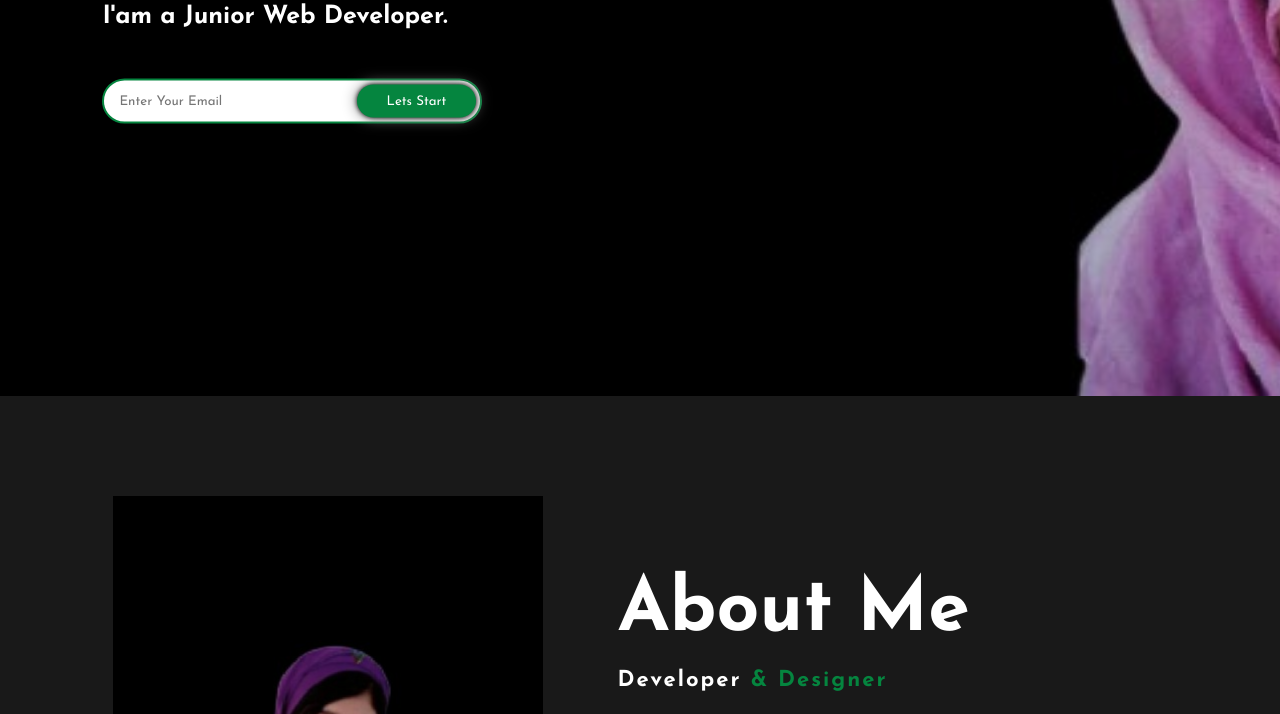
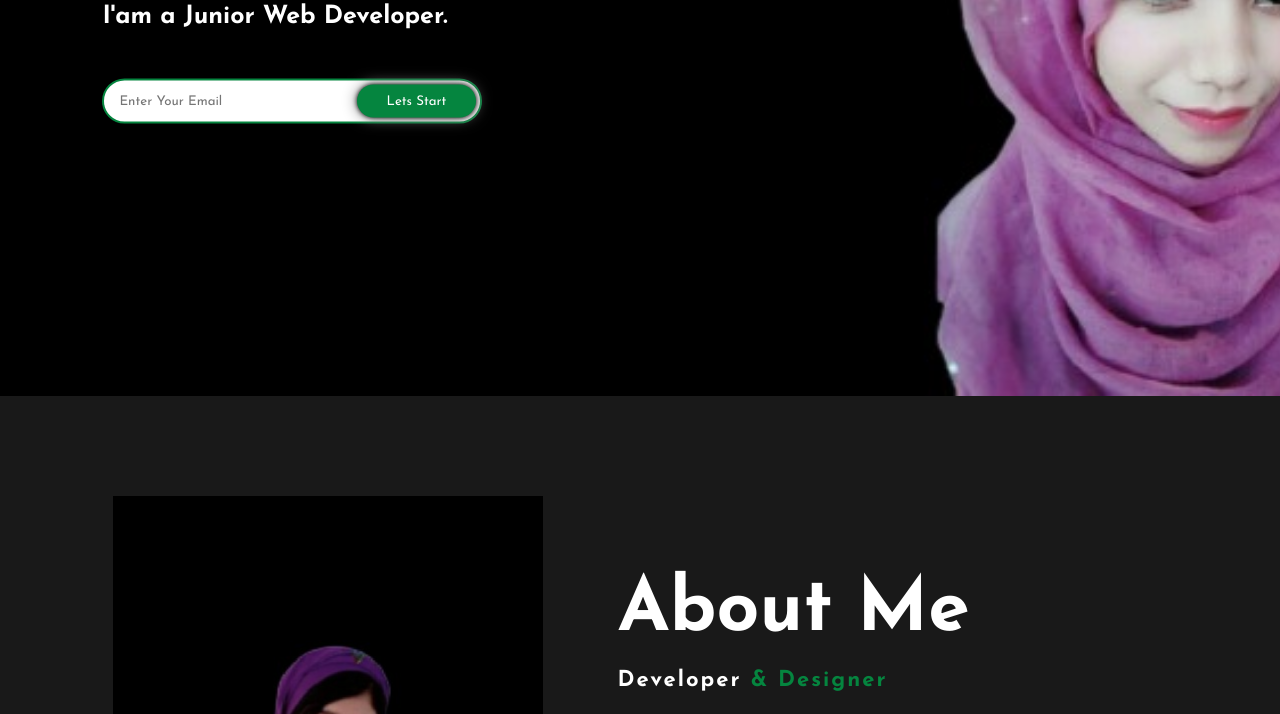
Before and after one commit to 1234Sumuu/Portfolio-site, a plain HTML site: page index.html in a window 1280 px wide. Shown: the part 404-1118 px from the top of the page. Drawn offline with Linux system fonts and the light colour scheme.

Commit message:
personal portfolio

```diff
--- a/style.css
+++ b/style.css
@@ -8,7 +8,7 @@
 .hero {
     height: 100vh;
     width: 100%;
-    background-image: url(/img/slider-img-1.jpg);
+    background-image: url(/img/slider-img-removebg-preview.jpg);
     background-size: cover;
     background-position: center;
 }
```
Also changed, not shown: img/slider-img-removebg-preview.jpg (added).
